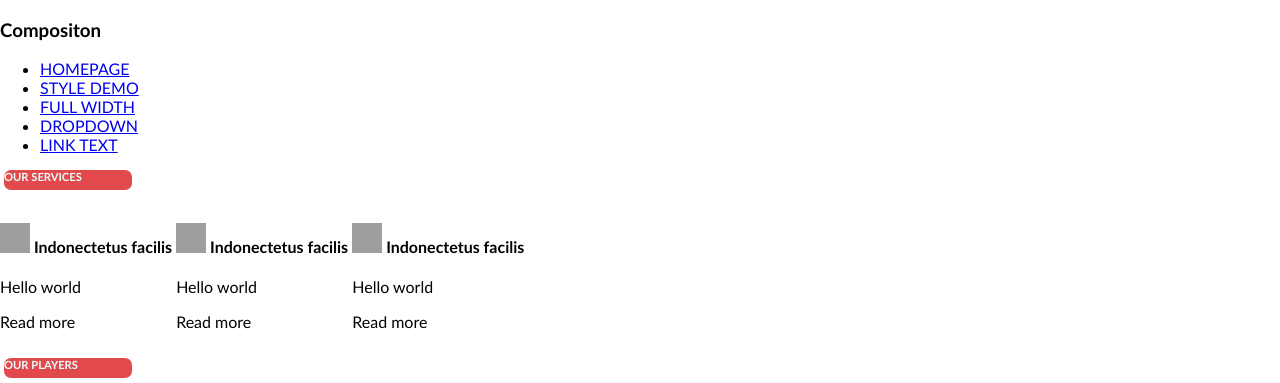
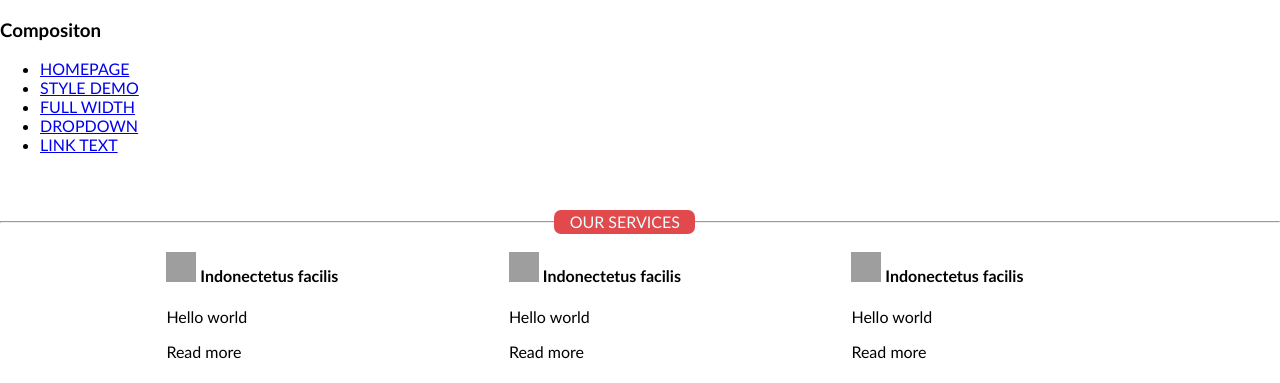
Before and after one commit to reakasumi/BI_19-20_Gr7, a PHP site: page / in a window 1280 px wide. Shown: the top 383 px of the page. Run offline with PHP 8.4, Linux system fonts and the light colour scheme; grey boxes are pictures that could not be loaded.

Commit message:
ChangesRea
Style

```diff
--- a/css/style.css
+++ b/css/style.css
@@ -130,6 +130,7 @@ footer .footer-bottom{
 /*Body css*/
 .serveices div{
     display: inline-block;
+    margin-left: 13%;
 }
 
 .players figure{
@@ -138,6 +139,9 @@ footer .footer-bottom{
 
 .work img{
     display: inline-block;
+    margin-top: 20px;
+    margin-bottom: 20px;
+    margin-left: 7.5%;
 }
 
 .redbox{
@@ -145,11 +149,16 @@ footer .footer-bottom{
     border: none;
     border-radius: 7px;
     color: #E7FFFD;
-    font-size: 0.7em;
     text-decoration: none;
+    text-align: center;
+    padding-top: 2px;
+    font-weight: lighter;
     cursor: pointer;
-    width: 10%;
-    height: 20px;
+    width: 11%;
+    height: 22px;
     margin-left: 4px;
+    position: relative;
+    top:34px;
+    left:43%
 
 }
--- a/index.html
+++ b/index.html
@@ -29,7 +29,8 @@
     <!--body-->
     <article>
     <section class="serveices">
-       <h3 class="redbox">OUR SERVICES</h3>
+       <h4 class="redbox">OUR SERVICES</h4>
+       <hr>
        <div>
          <h4><img src="images/icon2.jpg" alt="icon" width="30" height="30"> Indonectetus facilis</h4>
          <p>Hello world</p>
@@ -49,8 +50,8 @@
 
 
   <section class="players">
-       <h3 class="redbox">OUR PLAYERS</h3>
-
+       <h4 class="redbox">OUR PLAYERS</h4>
+       <hr>
        <figure>
        <img src="images/icon.jpg" alt="photo">
        <figcaption>
@@ -100,7 +101,8 @@
 
 
   <section class ="work">
-    <h3 class="redbox">LATEST WORK</h3>
+    <h4 class="redbox">LATEST WORK</h4>
+    <hr>
     <img src="images/icon2.jpg" alt="image" width="300px" height="160px">
     <img src="images/icon2.jpg" alt="image" width="300px" height="160px">
     <img src="images/icon2.jpg" alt="image" width="300px" height="160px">
```
